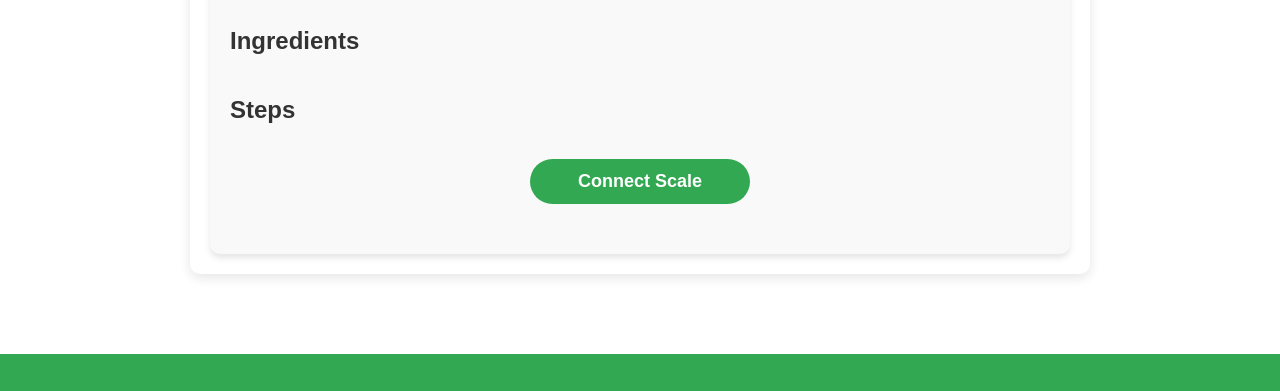
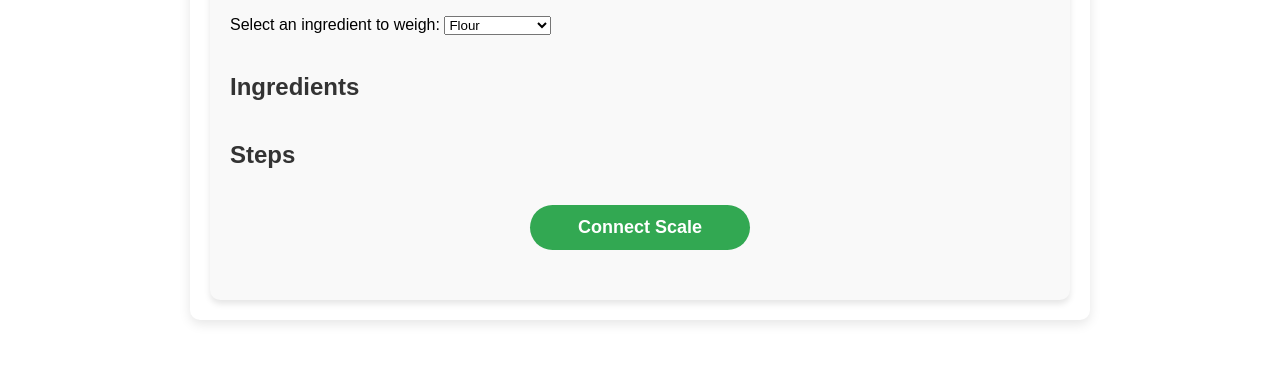
Before and after one commit to bnur-yildirim/NutriScale, a plain HTML site: page front-end/donuts.html in a window 1280 px wide. Shown: the part 629-1020 px from the top of the page. Drawn offline with Linux system fonts and the light colour scheme; no server answers.

Commit message:
Update donuts.html

```diff
--- a/front-end/donuts.html
+++ b/front-end/donuts.html
@@ -44,18 +44,24 @@
         <section class="recipe-page">
             <div class="recipe-content">
                 <h1 id="recipe-name">Donut Recipe</h1>
+                <label for="ingredient-select">Select an ingredient to weigh:</label>
+                <select id="ingredient-select">
+                    <option value="flour">Flour</option>
+                    <option value="sugar">Sugar</option>
+                    <option value="milk">Milk</option>
+                    <option value="butter">Butter</option>
+                    <option value="egg">Egg</option>
+                    <option value="yeast">Yeast</option>
+                    <option value="vanilla">Vanilla Extract</option>
+                </select>
 
                 <!-- Ingredients Section -->
                 <h2>Ingredients</h2>
-                <ul id="ingredients-list">
-
-                </ul>
+                <ul id="ingredients-list"></ul>
 
                 <!-- Steps Section -->
                 <h2>Steps</h2>
-                <ol id="steps-list">
-
-                </ol>
+                <ol id="steps-list"></ol>
 
                 <!-- Connect Scale Button -->
                 <button id="connectButton">Connect Scale</button>
```
